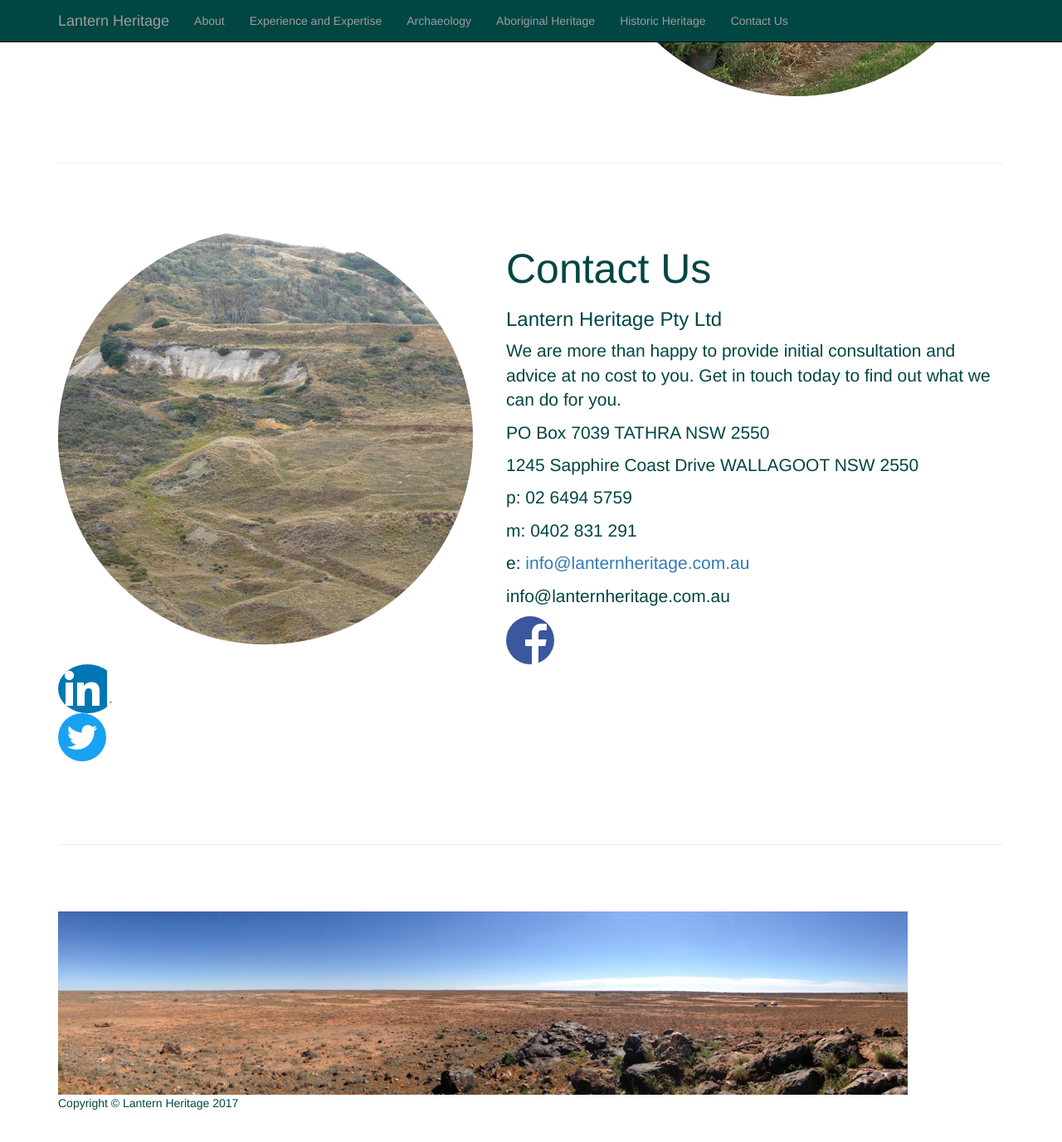
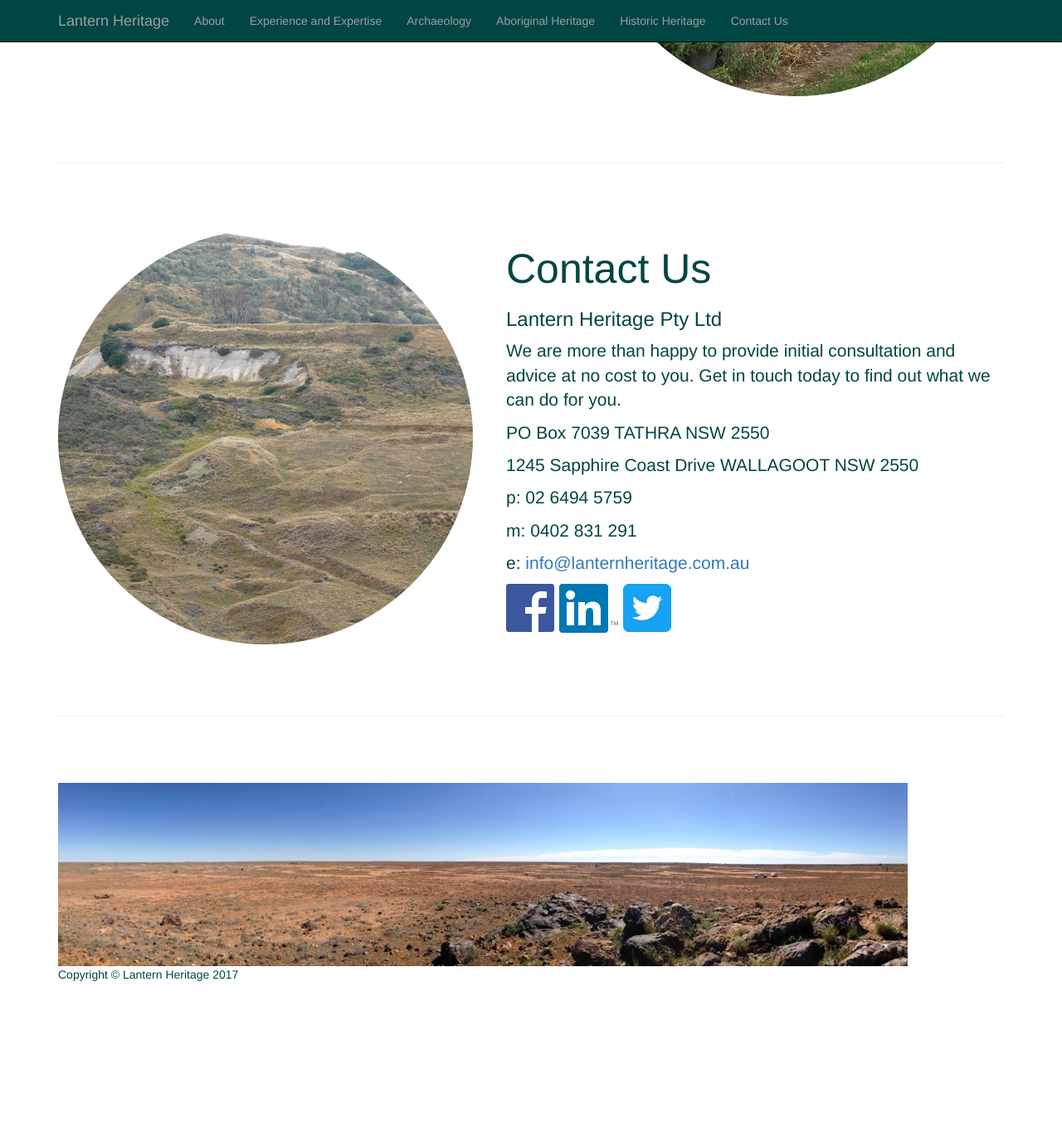
Before and after one commit to LanternHeritage/lanternheritage.github.io, a Jekyll site: the page built from index.html, in a window 1280 px wide and 1400 px high, scrolled down 3457 px. Shown: the top 1377 px of the window at 83% size. Built offline with Jekyll 4.4.1, drawn with Linux system fonts in a browser that asks for light colours; after the commit the page ends 4702 px from its top, so only the background shows below that.

Commit message:
remove second email, fix up social icons

```diff
--- a/assets/_sass/_main.scss
+++ b/assets/_sass/_main.scss
@@ -8,6 +8,11 @@
 
     &.pull-left {  margin-right: 40px;  }
     &.pull-right {  margin-left: 40px;  }
+  }
+
+  .social {
+    border-radius: 0;
+    display: inline;
   }
 
   h2 {
```
Also changed, not shown: _features/06-contact.md (+1 -3 lines).
